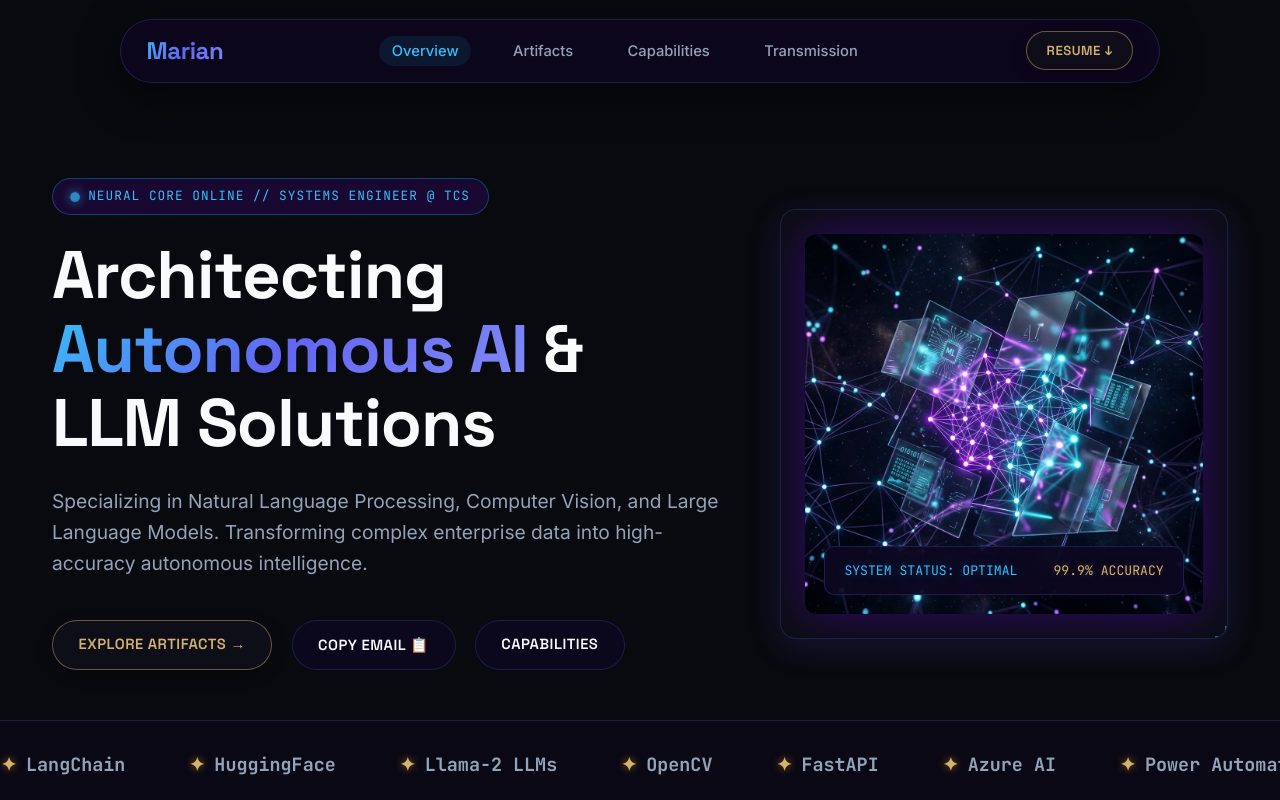
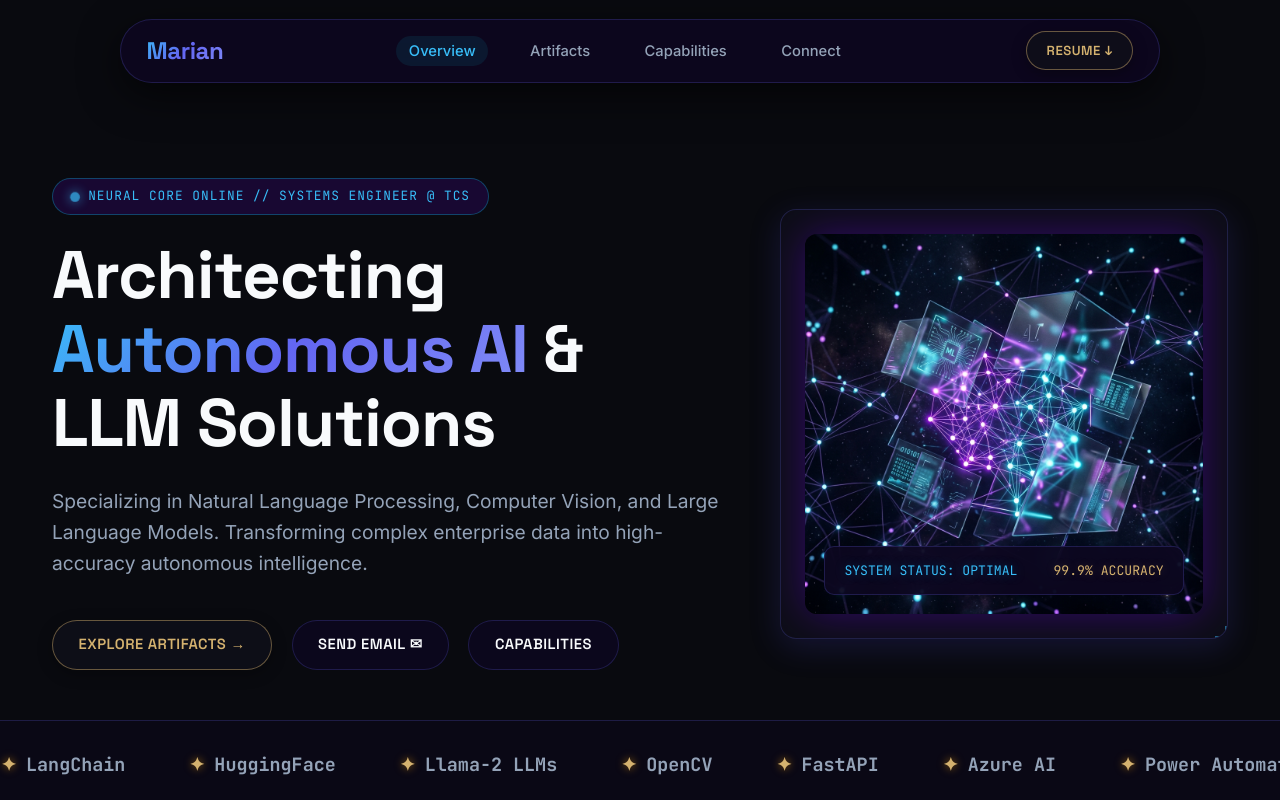
Before and after one commit to ShotgunShinobi/portfolio, a website built with Vite: page index.html in a window 1280 px wide. Shown: the top 800 px of the page. Built offline with nearby package versions, Linux system fonts and the light colour scheme; some packages are replaced by stand-ins of ours; no server answers; animation ran at ten frames a second.

Commit message:
feat: update contact section terminology and replace email copy buttons with mailto links

```diff
--- a/index.html
+++ b/index.html
@@ -24,7 +24,7 @@
         <li><a href="#overview" class="active">Overview</a></li>
         <li><a href="#artifacts">Artifacts</a></li>
         <li><a href="#capabilities">Capabilities</a></li>
-        <li><a href="#contact">Transmission</a></li>
+        <li><a href="#contact">Connect</a></li>
       </ul>
       <div class="header-actions">
         <a href="/MarianGeorgeResume.pdf" download="Marian_George_Resume.pdf" target="_blank" class="btn btn-gold"
@@ -54,7 +54,7 @@
           </p>
           <div class="hero-actions fade-in-up" style="transition-delay: 0.3s;">
             <a href="#artifacts" class="btn btn-gold">Explore Artifacts &rarr;</a>
-            <button class="btn btn-secondary copy-email-btn" title="Click to copy email">Copy Email 📋</button>
+            <a href="mailto:mariangeorgek2015@gmail.com" class="btn btn-secondary">Send Email ✉</a>
             <a href="#capabilities" class="btn btn-secondary">Capabilities</a>
           </div>
         </div>
@@ -399,12 +399,12 @@
       </div>
     </section>
 
-    <!-- Section 4: Contact / Transmission -->
+    <!-- Section 4: Contact -->
     <section class="section container" id="contact" style="padding-bottom: 4rem;">
       <div class="glass-panel hud-card fade-in-up"
         style="padding: 3.5rem 2.5rem; text-align: center; max-width: 800px; margin: 0 auto;">
         <span class="status-badge" style="margin-bottom: 1.2rem;"><span class="status-dot"></span> DIRECT
-          TRANSMISSION</span>
+          CONNECT</span>
         <h2 style="font-size: 2.8rem; margin-bottom: 1rem;">Let's Build Something <span
             class="text-gradient">Extraordinary</span></h2>
         <p
@@ -413,7 +413,7 @@
           cutting-edge AI engineering.
         </p>
         <div style="display: flex; gap: 1.2rem; justify-content: center; flex-wrap: wrap;">
-          <button class="btn btn-gold copy-email-btn" style="padding: 0.9rem 2.2rem;">Copy Email Address 📋</button>
+          <a href="mailto:mariangeorgek2015@gmail.com" class="btn btn-gold" style="padding: 0.9rem 2.2rem;">Send Email ✉</a>
           <a href="https://www.linkedin.com/in/mariangeo/" target="_blank" class="btn btn-secondary">LinkedIn Profile
             &rarr;</a>
           <a href="https://github.com/ShotgunShinobi" target="_blank" class="btn btn-secondary">GitHub &rarr;</a>
```
